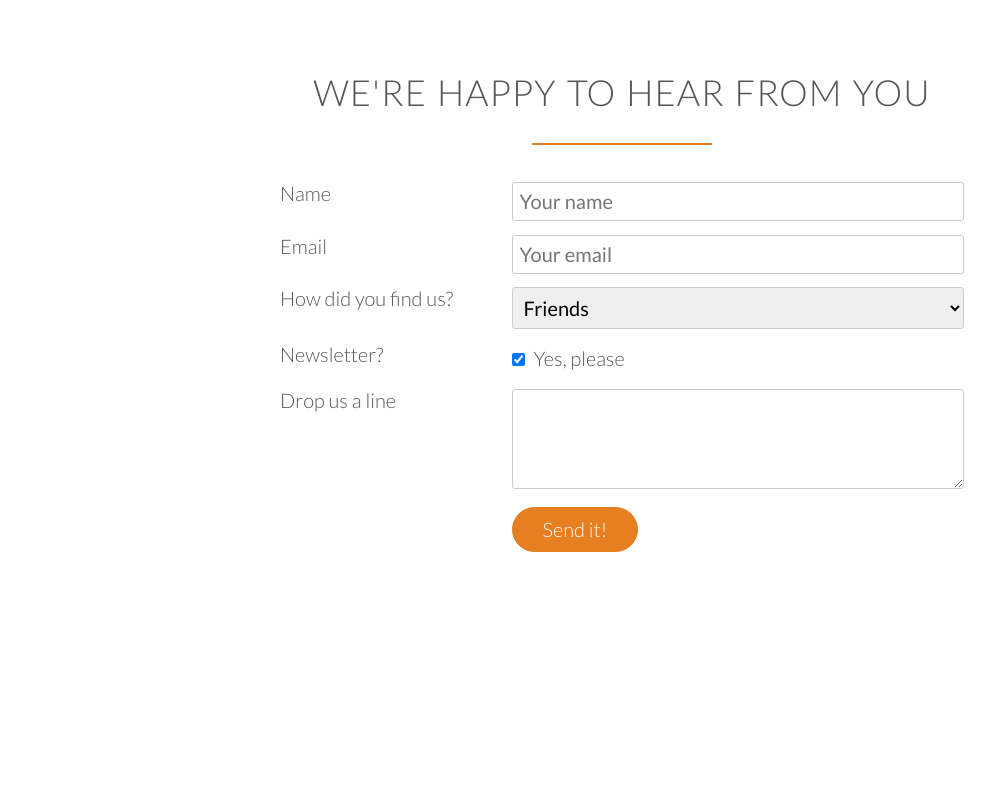
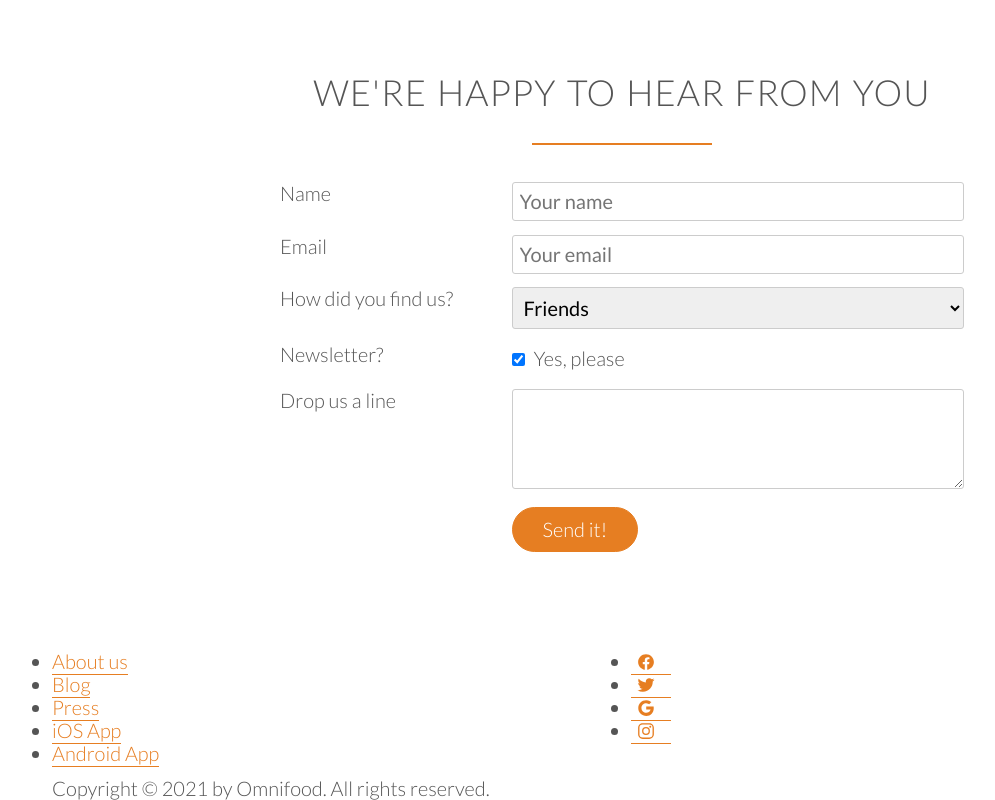
Before and after one commit to Greaver123/Omnifood, a website: page index.html in a window 1280 px wide. Shown: the part 4613-5413 px from the top of the page, without its empty margins (18-1013 px from the left). Before the commit the page ends 5252 px from the top, so only its background shows below. Drawn offline with nearby package versions, Linux system fonts and the light colour scheme; files whose address does not match are found by name.

Commit message:
55. Building the footer - Part 1

```diff
--- a/index.html
+++ b/index.html
@@ -398,6 +398,31 @@
             </form>
         </div>
     </section>
+
+    <footer>
+        <div class="row">
+            <div class="col span-1-of-2">
+                <ul class="footer-nav">
+                    <li><a href="#">About us</a></li>
+                    <li><a href="#">Blog</a></li>
+                    <li><a href="#">Press</a></li>
+                    <li><a href="#">iOS App</a></li>
+                    <li><a href="#">Android App</a></li>
+                </ul>
+            </div>
+            <div class="col span-1-of-2">
+                <ul class="social-links">
+                    <li><a href="#"><ion-icon name="logo-facebook" class="icon-small"></ion-icon></a></li>
+                    <li><a href="#"><ion-icon name="logo-twitter" class="icon-small"></ion-icon></a></li>
+                    <li><a href="#"><ion-icon name="logo-google" class="icon-small"></ion-icon></a></li>
+                    <li><a href="#"><ion-icon name="logo-instagram" class="icon-small"></ion-icon></a></li>
+                </ul>
+            </div>
+        </div>
+        <div class="row">
+            <p>Copyright &copy; 2021 by Omnifood. All rights reserved.</p>
+        </div>
+    </footer>
 </body>
 
 </html>
```
